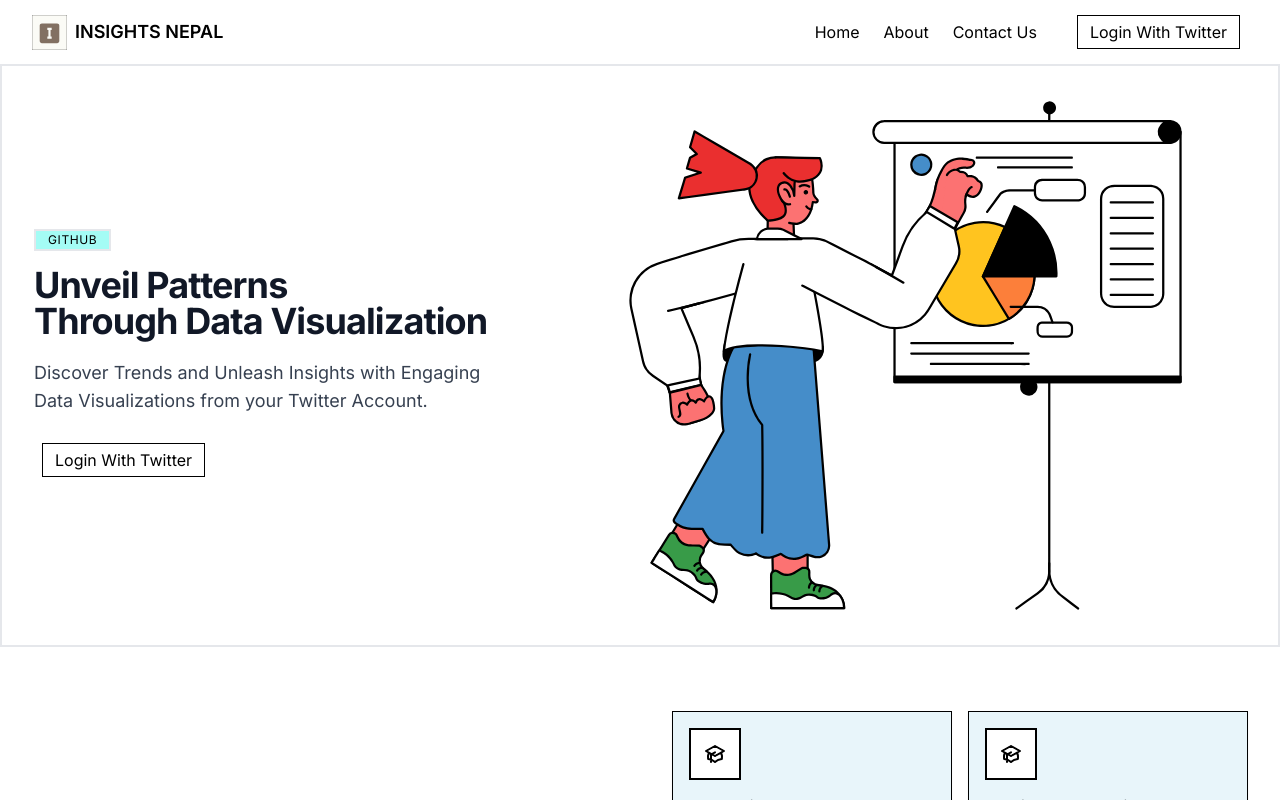
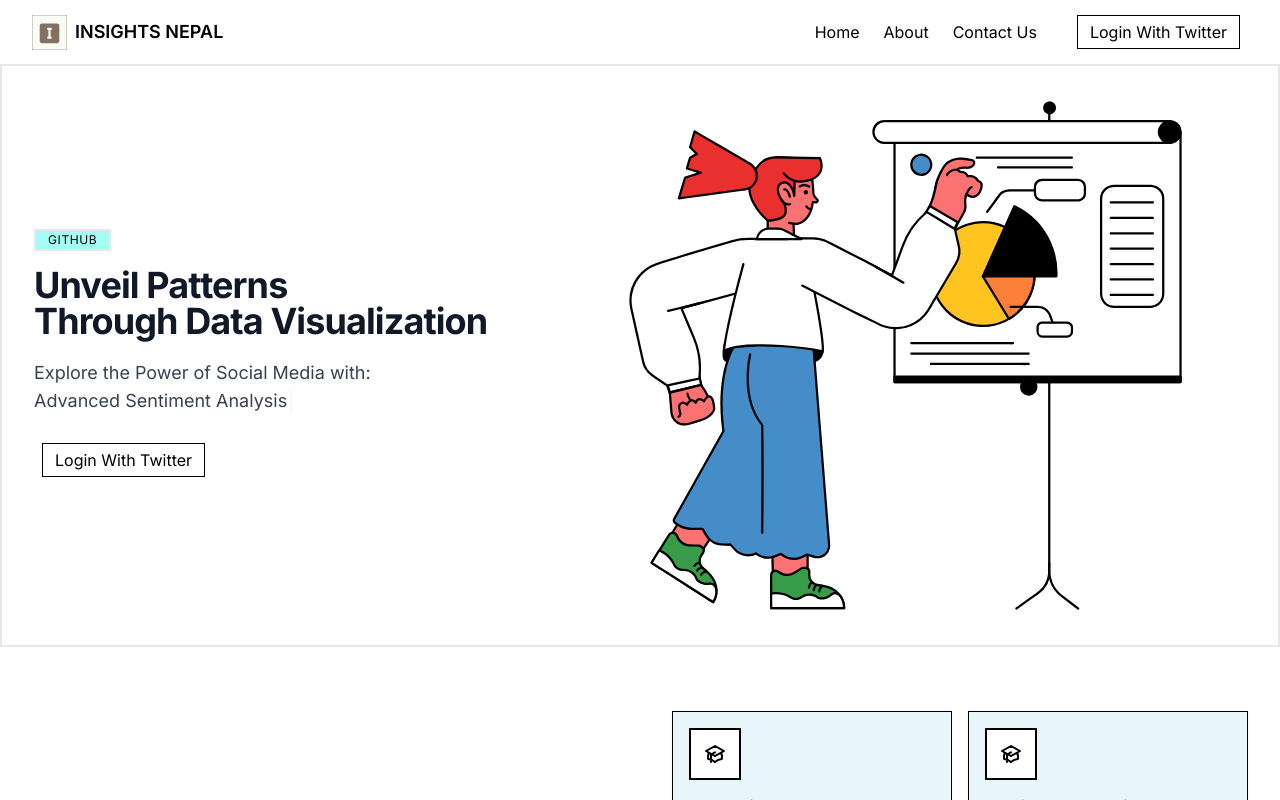
Before and after one commit to Sibindra/twitter-insights, a Next.js app: page / in a window 1280 px wide. Shown: the top 800 px of the page. Built offline with nearby package versions, Linux system fonts and the light colour scheme.

Commit message:
animation of hero section text

```diff
--- a/app/components/Hero.tsx
+++ b/app/components/Hero.tsx
@@ -1,6 +1,7 @@
 "use client";
 import Link from "next/link";
 import heroimg from "../../public/images/hero-img.svg";
+import Typewriter from "typewriter-effect";
 import Image from "next/image";
 
 export const Hero = () => {
@@ -32,7 +33,9 @@ export const Hero = () => {
         <div className="mb-16 lg:my-40 lg:max-w-lg lg:pr-5">
           <p className="inline-block px-3 py-px mb-4 text-xs tracking-wider text-black border-2 uppercase rounded-none bg-[#a4fcf5]">
             {/* FIXME: */}
-            <Link href={"https://github.com/Sibindra/insights-nepal"}>Github</Link>
+            <Link href={"https://github.com/Sibindra/insights-nepal"}>
+              Github
+            </Link>
           </p>
           <h2 className="mb-5 text-3xl font-bold tracking-tight text-gray-900 sm:text-4xl sm:leading-none">
             Unveil Patterns
@@ -43,15 +46,28 @@ export const Hero = () => {
             </span> */}
           </h2>
           <p className="pr-5 mb-5 text-base text-gray-700 md:text-lg">
-            Discover Trends and Unleash Insights with Engaging Data
-            Visualizations from your Twitter Account.
+            Explore the Power of Social Media with:
+            <Typewriter
+              options={{
+                strings: [
+                  "Real-Time Trends",
+                  "Advanced Sentiment Analysis",
+                  "Engagement Metrics Tracking",
+                  "Hashtag Analysis Tools",
+                  "Competitor Performance Insights",
+                  "Discover Top Performing Tweets",
+                ],
+                autoStart: true,
+                loop: true,
+                deleteSpeed: "natural",
+                delay: 50, // Adjust the delay value to control the typing speed
+              }}
+            />
           </p>
 
           <div className="flex items-center">
             <button className="hover:bg-[#cfc3fb]  hover:text-black text-black  px-3 py-1 border border-black rounded-none m-2 ">
-              <Link href={"/dashboard"}>
-              Login With Twitter
-              </Link>
+              <Link href={"/dashboard"}>Login With Twitter</Link>
             </button>
           </div>
         </div>
--- a/package.json
+++ b/package.json
@@ -20,6 +20,7 @@
     "react": "18.2.0",
     "react-dom": "18.2.0",
     "tailwindcss": "3.3.2",
-    "typescript": "5.1.3"
+    "typescript": "5.1.3",
+    "typewriter-effect": "^2.20.1"
   }
 }
```
Also changed, not shown: 1 other file (tests, documents, lock files or other folders).
